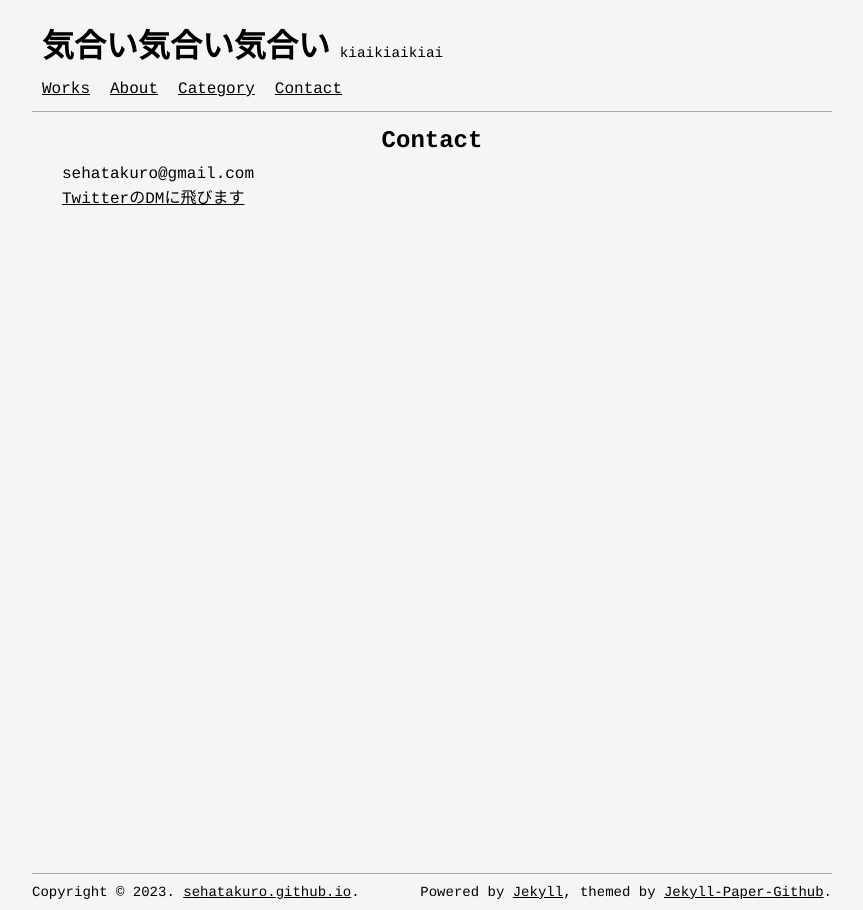
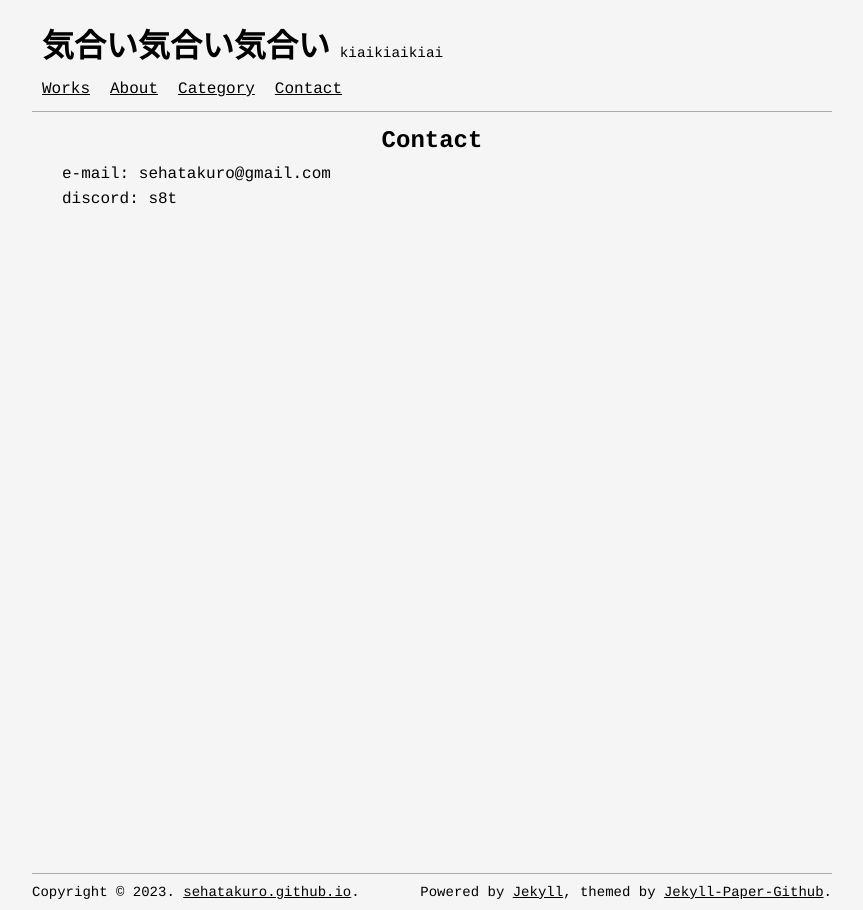
Before and after one commit to SehataKuro/SehataKuro.github.io, a Jekyll site: the page built from pages/contact.md, in a window 1280 px wide. Shown: the whole page, without its empty margins (208-1071 px from the left). Built offline with Jekyll 4.4.1, drawn with Linux system fonts in a browser that asks for light colours.

Commit message:
contactの変更

```diff
--- a/pages/contact.md
+++ b/pages/contact.md
@@ -4,6 +4,6 @@ title: Contact
 permalink: /contact/
 ---
 
-- sehatakuro@gmail.com
+- e-mail: sehatakuro@gmail.com
 
-- [TwitterのDMに飛びます](https://twitter.com/messages/compose?recipient_id=1031932278862053376)
+- discord: s8t
```
